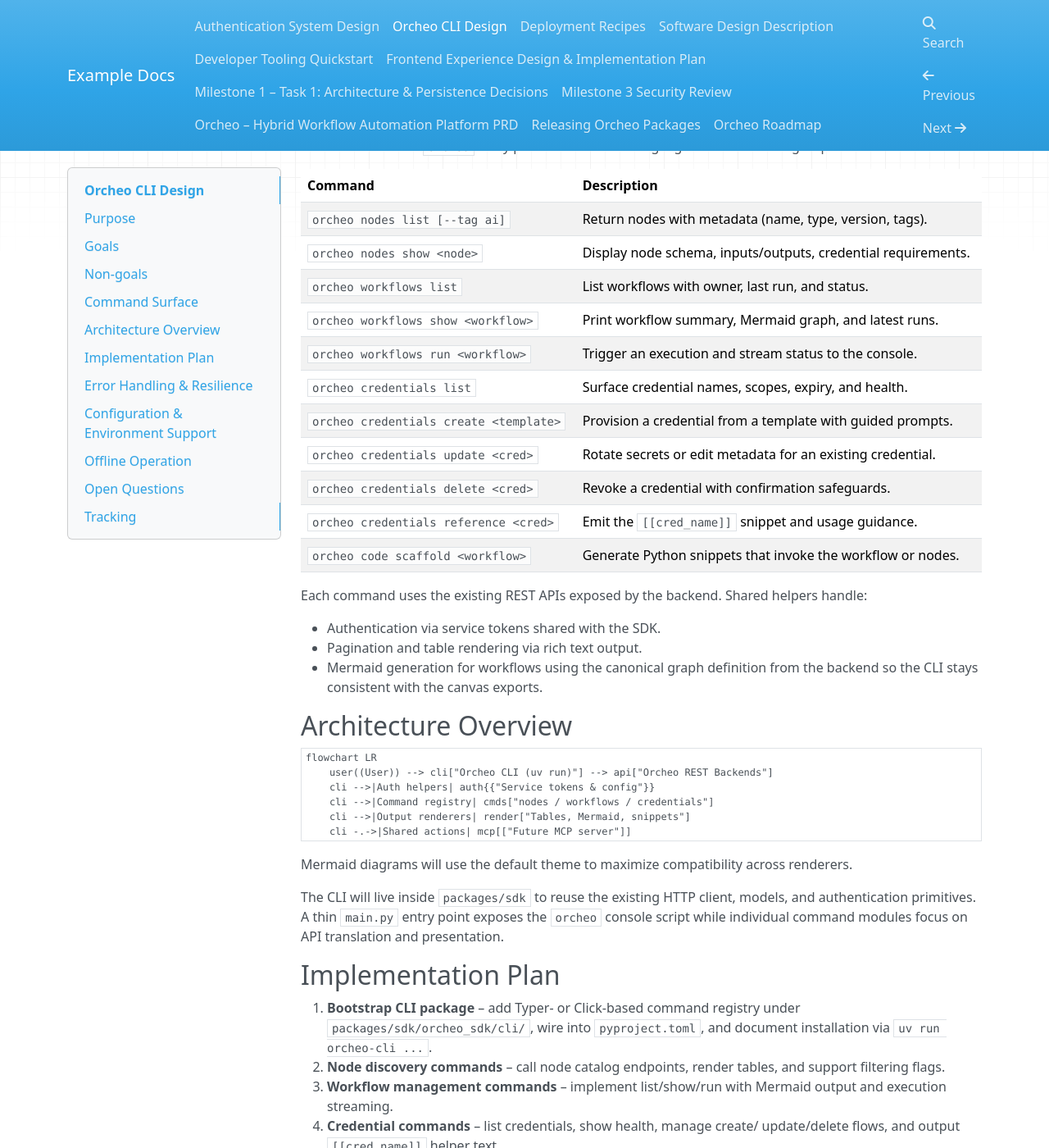
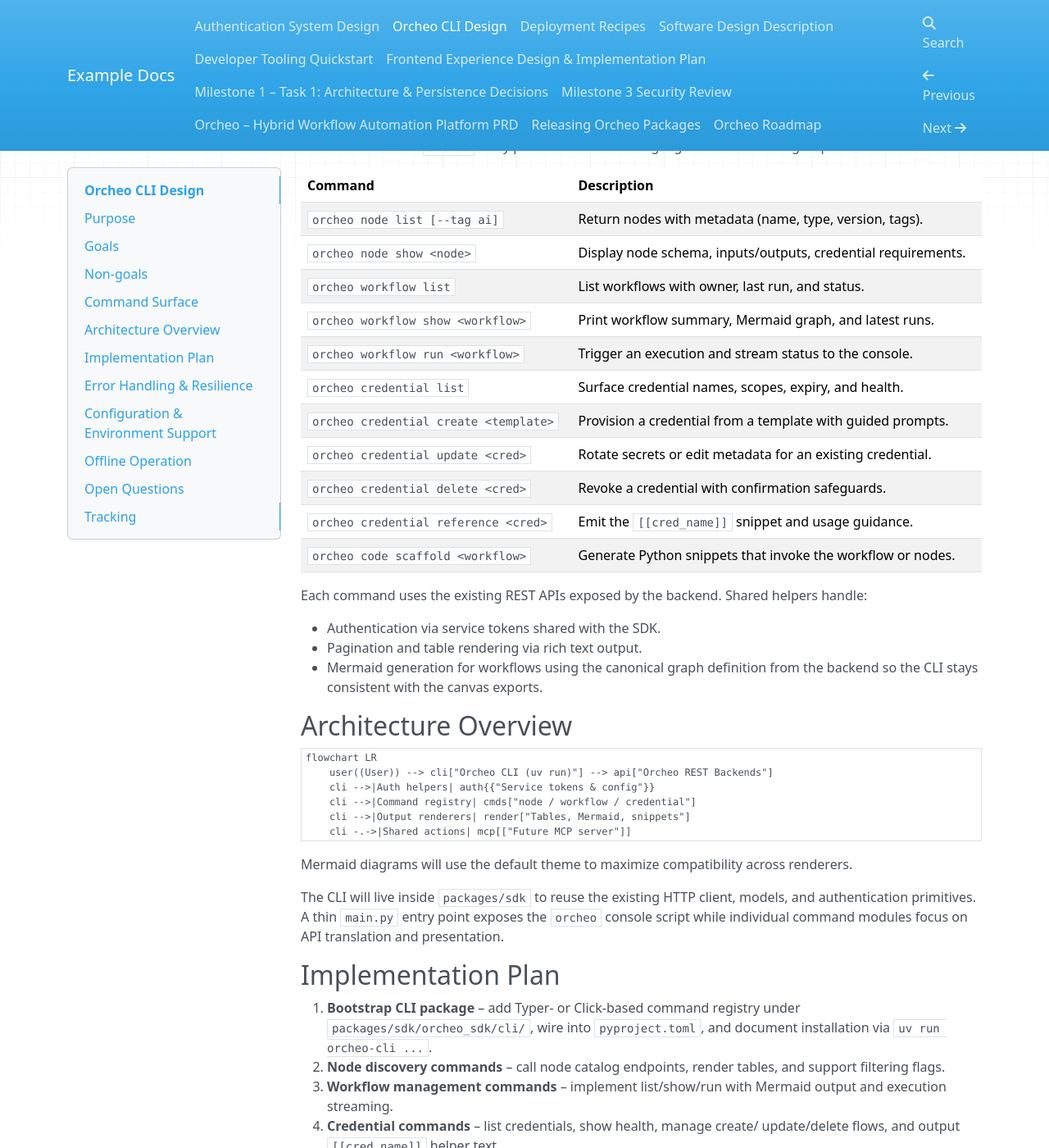
Before and after one commit to ShaojieJiang/orcheo, an MkDocs documentation site: the page built from docs/cli_tool_design.md, in a window 1280 px wide and 1400 px high, scrolled down 762 px. Shown: the whole window at 82% size. Built offline with MkDocs 1.6.1, drawn with Linux system fonts in a browser that asks for light colours; nearby versions of some CDN libraries; some of the changed text lies outside the part shown.

Commit message:
Use singular CLI subcommands in design doc

````diff
--- a/docs/cli_tool_design.md
+++ b/docs/cli_tool_design.md
@@ -41,16 +41,16 @@ groups:
 
 | Command | Description |
 |---------|-------------|
-| `orcheo nodes list [--tag ai]` | Return nodes with metadata (name, type, version, tags). |
-| `orcheo nodes show <node>` | Display node schema, inputs/outputs, credential requirements. |
-| `orcheo workflows list` | List workflows with owner, last run, and status. |
-| `orcheo workflows show <workflow>` | Print workflow summary, Mermaid graph, and latest runs. |
-| `orcheo workflows run <workflow>` | Trigger an execution and stream status to the console. |
-| `orcheo credentials list` | Surface credential names, scopes, expiry, and health. |
-| `orcheo credentials create <template>` | Provision a credential from a template with guided prompts. |
-| `orcheo credentials update <cred>` | Rotate secrets or edit metadata for an existing credential. |
-| `orcheo credentials delete <cred>` | Revoke a credential with confirmation safeguards. |
-| `orcheo credentials reference <cred>` | Emit the `[[cred_name]]` snippet and usage guidance. |
+| `orcheo node list [--tag ai]` | Return nodes with metadata (name, type, version, tags). |
+| `orcheo node show <node>` | Display node schema, inputs/outputs, credential requirements. |
+| `orcheo workflow list` | List workflows with owner, last run, and status. |
+| `orcheo workflow show <workflow>` | Print workflow summary, Mermaid graph, and latest runs. |
+| `orcheo workflow run <workflow>` | Trigger an execution and stream status to the console. |
+| `orcheo credential list` | Surface credential names, scopes, expiry, and health. |
+| `orcheo credential create <template>` | Provision a credential from a template with guided prompts. |
+| `orcheo credential update <cred>` | Rotate secrets or edit metadata for an existing credential. |
+| `orcheo credential delete <cred>` | Revoke a credential with confirmation safeguards. |
+| `orcheo credential reference <cred>` | Emit the `[[cred_name]]` snippet and usage guidance. |
 | `orcheo code scaffold <workflow>` | Generate Python snippets that invoke the workflow or nodes. |
 
 Each command uses the existing REST APIs exposed by the backend. Shared helpers
@@ -67,7 +67,7 @@ handle:
 flowchart LR
     user((User)) --> cli["Orcheo CLI (uv run)"] --> api["Orcheo REST Backends"]
     cli -->|Auth helpers| auth{{"Service tokens & config"}}
-    cli -->|Command registry| cmds["nodes / workflows / credentials"]
+    cli -->|Command registry| cmds["node / workflow / credential"]
     cli -->|Output renderers| render["Tables, Mermaid, snippets"]
     cli -.->|Shared actions| mcp[["Future MCP server"]]
 ```
@@ -127,10 +127,10 @@ translation and presentation.
 ## Offline Operation
 
 - **Supported commands** – development workflows continue to function offline:
-  `orcheo nodes list/show`, `orcheo code scaffold`, and rendering previously
+  `orcheo node list/show`, `orcheo code scaffold`, and rendering previously
   cached workflow definitions remain available without network access.
-- **Unsupported commands** – deployment-focused operations (`orcheo workflows`
-  run/list/show against live data and all `orcheo credentials` mutations)
+- **Unsupported commands** – deployment-focused operations (`orcheo workflow`
+  run/list/show against live data and all `orcheo credential` mutations)
   require connectivity because they read or mutate server state.
 - **Caching model** – the CLI stores read-only metadata from successful online
   sessions in `~/.cache/orcheo/` with timestamps. Offline commands transparently
````
